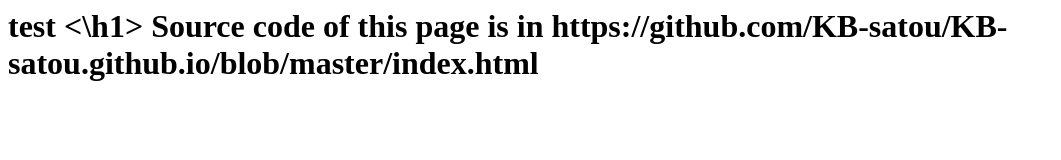
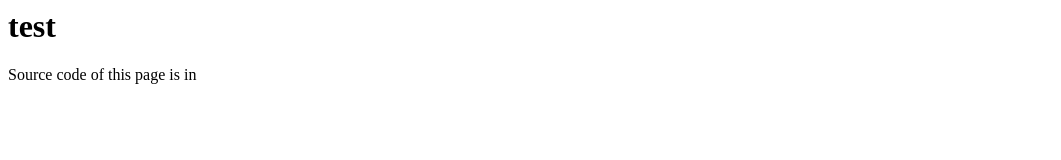
Before and after one commit to KB-satou/KB-satou.github.io, a plain HTML site: page index.html in a window 1280 px wide. Shown: the whole page, without its empty margins (0-1061 px from the left). Drawn offline with Linux system fonts and the light colour scheme.

Commit message:
Update index.html
リンクってテキストないとどうなんの?
あとタグ閉じるのは / の方な

```diff
--- a/index.html
+++ b/index.html
@@ -1,4 +1,4 @@
-<h1> test <\h1>
+<h1> test </h1>
 
-Source code of this page is in
-https://github.com/KB-satou/KB-satou.github.io/blob/master/index.html
+Source code of this page is in <br>
+<a href= "https://github.com/KB-satou/KB-satou.github.io/blob/master/index.html" ></a>
```
